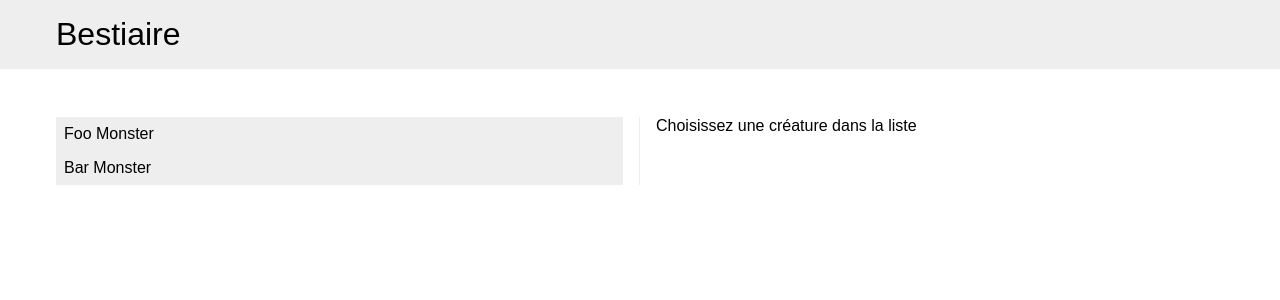
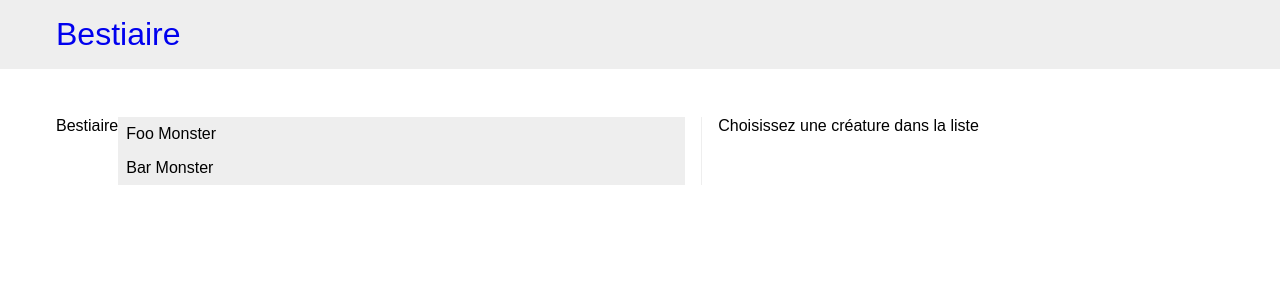
Before and after one commit to VivienLN/rpg-bestiary, a Vue app: page / in a window 1280 px wide. Shown: the top 300 px of the page. Built offline with nearby package versions, Linux system fonts and the light colour scheme.

Commit message:
loading JSON

```diff
--- a/src/App.vue
+++ b/src/App.vue
@@ -1,29 +1,35 @@
 <script setup>
 import { RouterLink, RouterView } from 'vue-router'
-import { provide } from 'vue'
+import { defineAsyncComponent, onMounted, reactive, ref } from 'vue'
 import NavMain from './components/NavMain.vue'
+import Loading from './components/Loading.vue'
+import Bestiary from './components/Bestiary.vue'
 
-const creatures = [
-  {name: "Foo Monster", slug: "foo-monster"},
-  {name: "Bar Monster", slug: "bar-monster"},
-]
-provide('creatures', creatures)
+// const data = reactive({
+//   creatures: null
+// })
+const creatures = ref(null)
+
+onMounted(async () => {
+  console.log('App mounted')
+  let response = await fetch('./src/data/creatures.json')
+  let data = await response.json()
+  creatures.value = data
+})
 </script>
 
 <template>
   <header class="header-main">
     <div class="wrapper">
-      <h1>Bestiaire</h1>
+      <h1>
+        <RouterLink to="/">Bestiaire</RouterLink>
+      </h1>
     </div>
   </header>
 
-  <div class="wrapper wrapper-main">
-    <NavMain />
+  <Bestiary v-if="creatures" :creatures="creatures" />
+  <!-- <Loading v-else /> -->
 
-    <div class="content-main">
-      <RouterView />
-    </div>
-  </div>
 </template>
 
 <style scoped>
--- /dev/null
+++ b/src/components/Bestiary.vue
@@ -0,0 +1,26 @@
+<script setup>
+  import { RouterLink, RouterView, useRoute } from 'vue-router'
+  import { computed, inject, onMounted, provide } from 'vue'
+  import NavMain from './NavMain.vue'
+
+  defineProps({
+    creatures: {
+      type: Array,
+      required: true
+    }
+  })
+
+  const route = useRoute()
+  const slug = computed(() => {console.log("PUTAIND E SA MERE", route.params.creature); return route.params.creature; })
+</script>
+
+<template>
+  <div class="wrapper wrapper-main">
+    Bestiaire
+    <NavMain :creatures="creatures" :slug="slug" />
+
+    <div class="content-main">
+      <RouterView :creatures="creatures" :slug="slug" />
+    </div>
+  </div>
+</template>
--- /dev/null
+++ b/src/components/Loading.vue
@@ -0,0 +1,13 @@
+<script setup>
+
+</script>
+
+<template>
+  <div>
+    Chargement...
+  </div>
+</template>
+
+<style scoped>
+
+</style>
--- a/src/components/NavMain.vue
+++ b/src/components/NavMain.vue
@@ -1,8 +1,13 @@
 <script setup>
   import { RouterLink, RouterView } from 'vue-router'
-  import { inject } from 'vue'
 
-  const creatures = inject('creatures')
+  defineProps({
+    creatures: {
+      type: Array,
+      required: true
+    }
+  })
+
 </script>
 
 <template>
--- /dev/null
+++ b/src/data/creatures.json
@@ -0,0 +1,4 @@
+[
+  {"name": "Foo Monster", "slug": "foo-monster"},
+  {"name": "Bar Monster", "slug": "bar-monster"}
+]
--- a/src/views/CreatureView.vue
+++ b/src/views/CreatureView.vue
@@ -1,16 +1,29 @@
 <script setup>
-  import { inject, computed } from 'vue'
+  import { inject, computed, ref, reactive, onMounted } from 'vue'
   import { useRoute } from 'vue-router'
 
-  const creatures = inject('creatures')
-  const route = useRoute()
+  const props = defineProps({
+    creatures: {
+      type: Array,
+      required: true
+    },
+    slug: {
+      type: String,
+      required: true
+    },
+  })
 
-  // Fetch creature info
   const creature = computed(() => {
-    return creatures.find(c => c.slug === route.params.creature)
+    return props.creatures.find(c => c.slug === props.slug)
   })
 </script>
 
 <template>
   <h1>{{ creature.name }}</h1>
+  <ul>
+    <li v-for="c in creatures" :key="c.slug">
+      {{c.name}}
+    </li>
+  </ul>
+  <!-- <h1>{{ creature.name }}</h1> -->
 </template>
```
